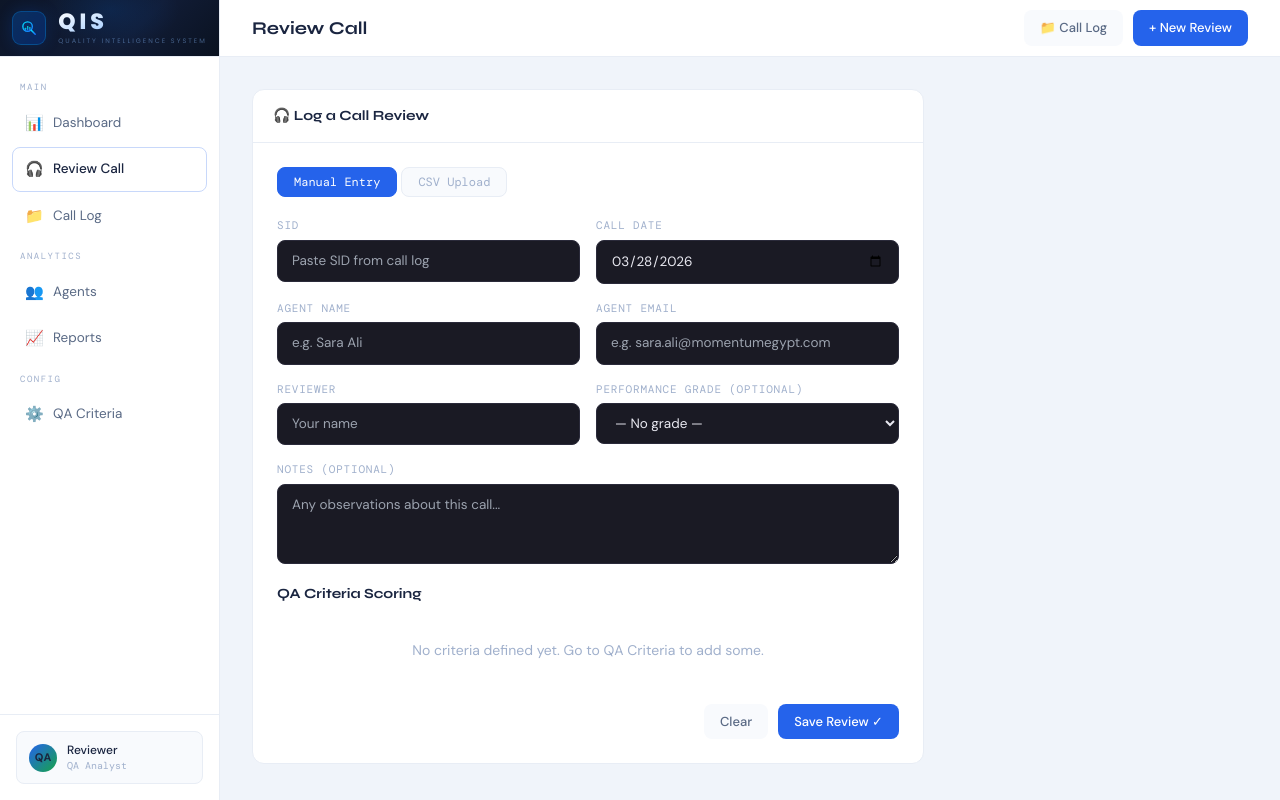
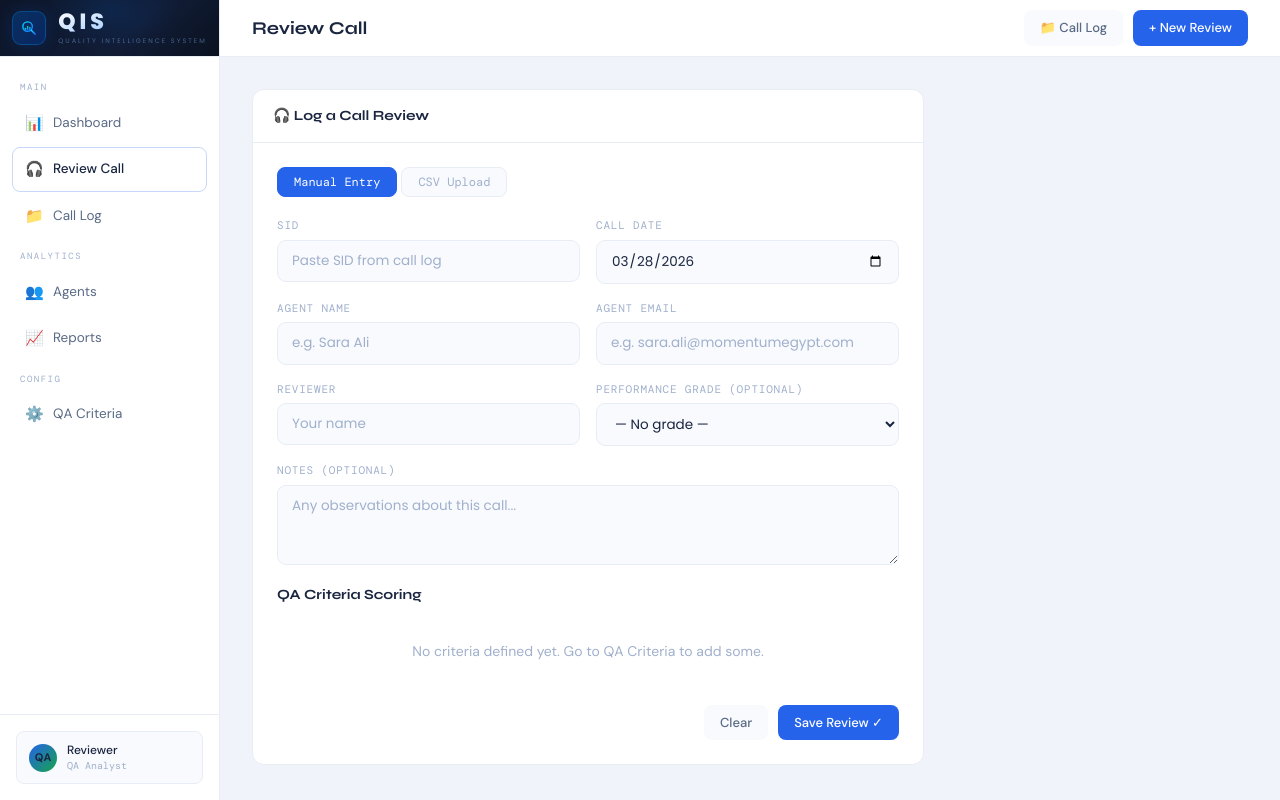
Before and after one commit to Ahmed-tech889/QA-dashboard, a React (Vite) app: page / in a window 1280 px wide. Both pictures are taken after a click on the button "+ New Review". Built offline with nearby package versions, Linux system fonts and the light colour scheme.

Commit message:
Update styles for body, inputs, and components

```diff
--- a/src/index.css
+++ b/src/index.css
@@ -10,67 +10,56 @@
   }
 
   body {
-    background-color: #0a0a0f;
-    color: #e8e8f0;
-    font-family: 'DM Sans', sans-serif;
+    background-color: #f0f4fa;
+    color: #1a2540;
+    font-family: 'Poppins', sans-serif;
     min-height: 100vh;
     overflow-x: hidden;
   }
 
-  ::-webkit-scrollbar {
-    width: 6px;
-  }
-  ::-webkit-scrollbar-track {
-    background: transparent;
-  }
-  ::-webkit-scrollbar-thumb {
-    background: #22222f;
-    border-radius: 100px;
-  }
+  ::-webkit-scrollbar { width: 6px; }
+  ::-webkit-scrollbar-track { background: transparent; }
+  ::-webkit-scrollbar-thumb { background: #d1dae8; border-radius: 100px; }
 
   input,
   select,
   textarea {
-    background-color: #1a1a24;
-    border: 1px solid #2a2a3a;
-    border-radius: 8px;
+    background-color: #f8fafd;
+    border: 1px solid #e8edf5;
+    border-radius: 9px;
     padding: 10px 14px;
-    color: #e8e8f0;
+    color: #1a2540;
     font-size: 13.5px;
-    font-family: 'DM Sans', sans-serif;
+    font-family: 'Poppins', sans-serif;
     outline: none;
-    transition: border-color 0.15s;
+    transition: border-color 0.15s, box-shadow 0.15s;
     width: 100%;
   }
 
   input:focus,
   select:focus,
   textarea:focus {
-    border-color: #6c63ff;
-    background-color: #22222f;
+    border-color: #2563eb;
+    background-color: #ffffff;
+    box-shadow: 0 0 0 3px rgba(37,99,235,0.08);
   }
 
-  select option {
-    background: #1a1a24;
-  }
+  input::placeholder,
+  textarea::placeholder { color: #a0b0cc; }
 
-  textarea {
-    resize: vertical;
-    min-height: 80px;
-  }
+  select option { background: #ffffff; color: #1a2540; }
+
+  textarea { resize: vertical; min-height: 80px; }
 }
 
 @layer components {
-  .stat-card-top::before {
-    content: '';
-    position: absolute;
-    top: 0;
-    left: 0;
-    right: 0;
-    height: 2px;
+  .score-bar-fill { transition: width 0.6s ease; }
+
+  .card-hover {
+    transition: transform 0.15s ease, box-shadow 0.15s ease;
   }
-
-  .score-bar-fill {
-    transition: width 0.6s ease;
+  .card-hover:hover {
+    transform: translateY(-2px);
+    box-shadow: 0 8px 24px rgba(37,99,235,0.08);
   }
 }
```
